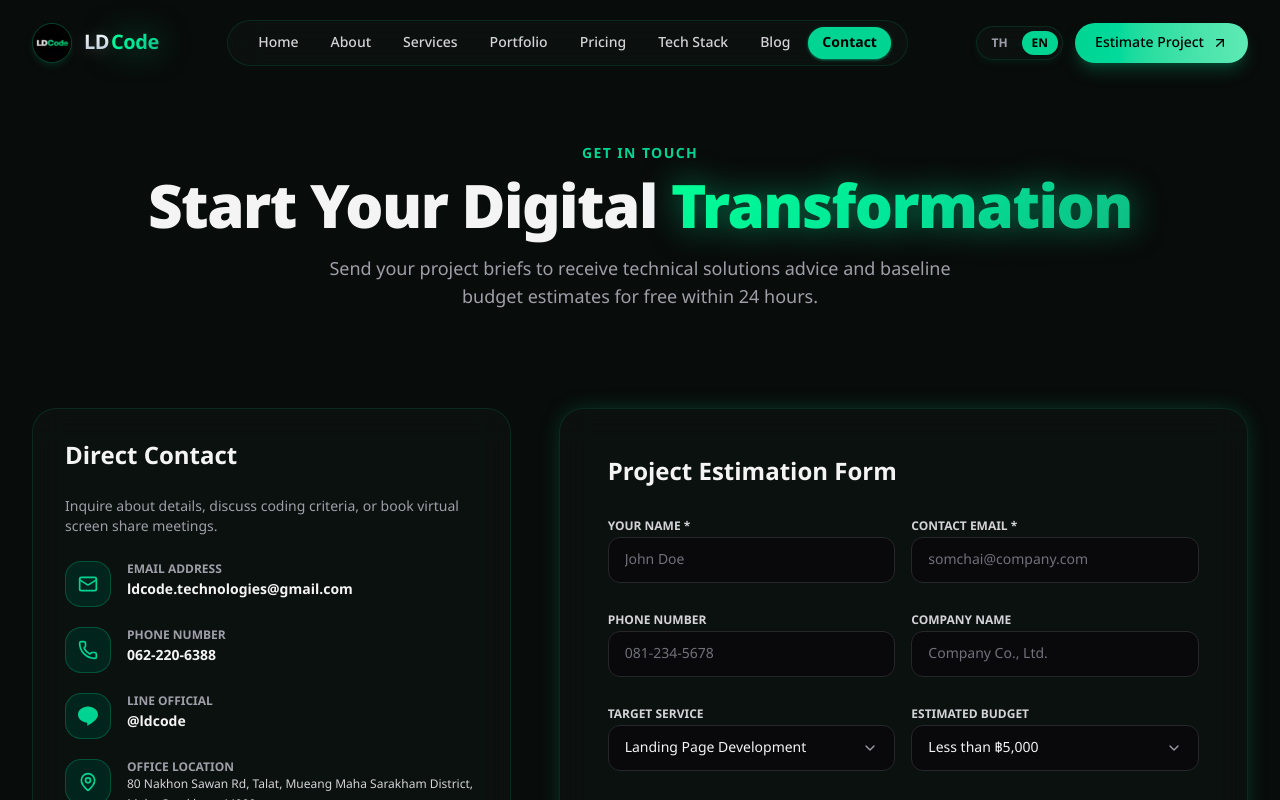
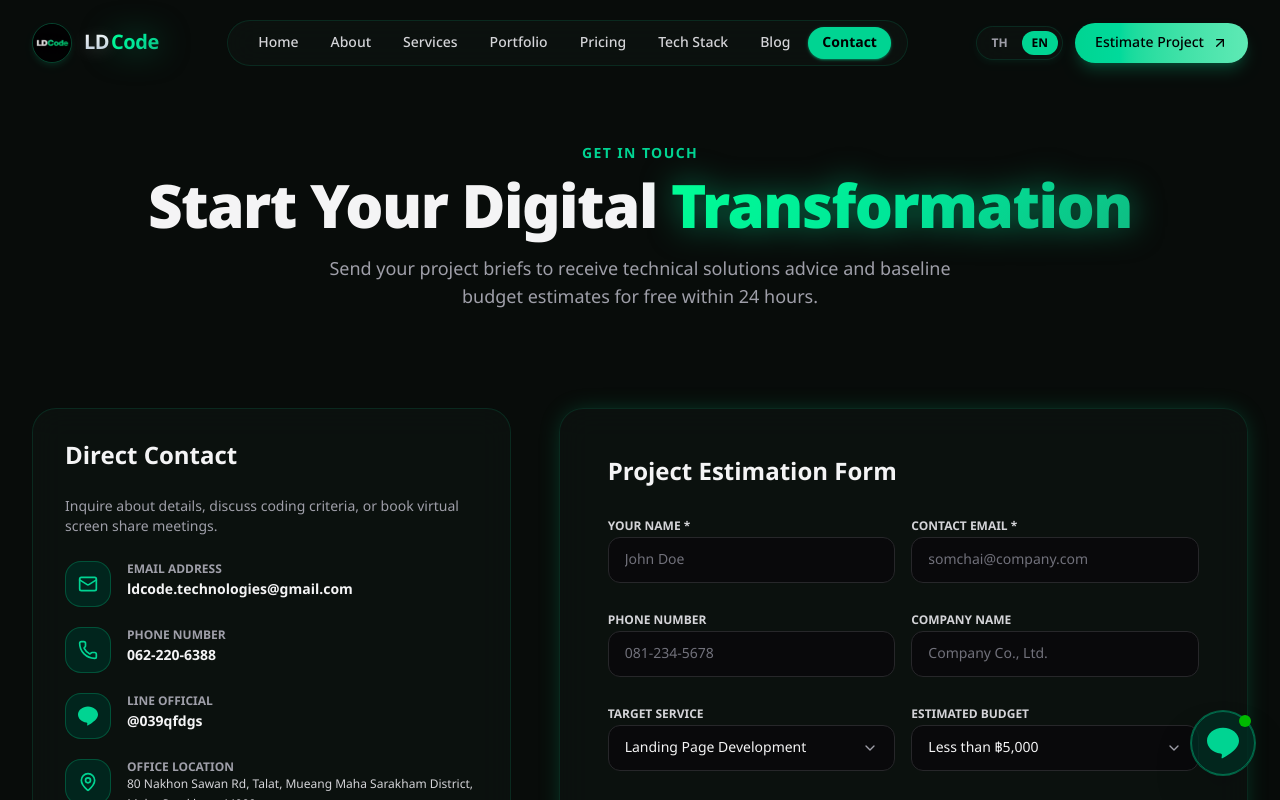
Before and after one commit to LazyDevCode-888/ldcode-website, a Next.js app: page /contact in a window 1280 px wide. Shown: the top 800 px of the page. Built offline with nearby package versions, Linux system fonts and the light colour scheme.

Commit message:
feat: implement FloatingContact component, structured JSON-LD SEO, and centralized company configuration

```diff
--- a/app/layout.tsx
+++ b/app/layout.tsx
@@ -4,6 +4,7 @@ import './globals.css'
 import Navbar from '@/components/layout/Navbar'
 import Footer from '@/components/layout/Footer'
 import SmoothScroll from '@/components/layout/SmoothScroll'
+import FloatingContact from '@/components/layout/FloatingContact'
 import JsonLd from '@/components/seo/JsonLd'
 import companyData from '@/data/company.json'
 import { LanguageProvider } from '@/lib/LanguageContext'
@@ -79,6 +80,7 @@ export default function RootLayout({
             <Navbar />
             <main className="flex-grow pt-20">{children}</main>
             <Footer />
+            <FloatingContact />
           </SmoothScroll>
         </LanguageProvider>
       </body>
--- /dev/null
+++ b/components/layout/FloatingContact.tsx
@@ -0,0 +1,74 @@
+'use client'
+
+import { useState, useEffect } from 'react'
+import companyData from '@/data/company.json'
+import { useLanguage } from '@/lib/LanguageContext'
+import { motion, AnimatePresence } from 'framer-motion'
+
+export default function FloatingContact() {
+  const { t } = useLanguage()
+  const [showTooltip, setShowTooltip] = useState(false)
+  const [mounted, setMounted] = useState(false)
+
+  useEffect(() => {
+    setMounted(true)
+  }, [])
+
+  if (!mounted) return null
+
+  const lineLink = `https://line.me/ti/p/~${companyData.contact.line.replace('@', '')}`
+
+  return (
+    <div className="fixed bottom-6 right-6 z-50 flex flex-col items-end gap-2 select-none">
+      {/* Tooltip speech bubble */}
+      <AnimatePresence>
+        {showTooltip && (
+          <motion.div
+            initial={{ opacity: 0, y: 10, scale: 0.9 }}
+            animate={{ opacity: 1, y: 0, scale: 1 }}
+            exit={{ opacity: 0, y: 10, scale: 0.9 }}
+            transition={{ duration: 0.2 }}
+            className="glass-card px-4 py-2 rounded-2xl border border-emerald-500/30 text-emerald-400 font-bold text-xs shadow-2xl backdrop-blur-md flex items-center gap-2 whitespace-nowrap mb-1"
+          >
+            <span className="w-2.5 h-2.5 rounded-full bg-[#00B900] animate-pulse" />
+            {t('คุยกับเราทาง LINE', 'Chat with us on LINE')}
+          </motion.div>
+        )}
+      </AnimatePresence>
+
+      {/* Floating Button */}
+      <motion.a
+        href={lineLink}
+        target="_blank"
+        rel="noopener noreferrer"
+        onMouseEnter={() => setShowTooltip(true)}
+        onMouseLeave={() => setShowTooltip(false)}
+        whileHover={{ y: -4, scale: 1.05 }}
+        whileTap={{ scale: 0.95 }}
+        initial={{ opacity: 0, scale: 0.7 }}
+        animate={{ opacity: 1, scale: 1 }}
+        transition={{ type: 'spring', stiffness: 260, damping: 20 }}
+        className="relative group p-3.5 sm:p-4 rounded-full bg-emerald-950/80 border border-emerald-500/40 hover:border-emerald-400 text-emerald-400 shadow-2xl hover:shadow-emerald-500/30 transition-shadow duration-300 flex items-center justify-center cursor-pointer overflow-visible"
+        aria-label="Contact on LINE"
+      >
+        {/* Animated outer pulsing ring */}
+        <span className="absolute inset-0 rounded-full border border-emerald-400/40 group-hover:scale-125 group-hover:opacity-0 transition-all duration-700 ease-out" />
+
+        {/* Pulsing indicator dot */}
+        <span className="absolute top-1 right-1 flex h-3 w-3">
+          <span className="animate-ping absolute inline-flex h-full w-full rounded-full bg-[#00B900] opacity-75" />
+          <span className="relative inline-flex rounded-full h-3 w-3 bg-[#00B900]" />
+        </span>
+
+        {/* LINE SVG Icon */}
+        <svg
+          className="w-7 h-7 sm:w-8 sm:h-8 fill-current text-emerald-400 group-hover:text-emerald-300 transition-colors"
+          viewBox="0 0 24 24"
+          xmlns="http://www.w3.org/2000/svg"
+        >
+          <path d="M24 10.304c0-5.369-5.383-9.738-12-9.738-6.616 0-12 4.369-12 9.738 0 4.814 4.269 8.846 10.036 9.608.391.084.922.258 1.057.592.121.303.079.778.039 1.085l-.171 1.027c-.053.303-.242 1.186 1.039.647 1.281-.54 6.911-4.069 9.428-6.967 1.748-1.921 2.572-3.87 2.572-6.002z" />
+        </svg>
+      </motion.a>
+    </div>
+  )
+}
--- a/components/seo/JsonLd.tsx
+++ b/components/seo/JsonLd.tsx
@@ -1,7 +1,8 @@
 import companyData from '@/data/company.json'
 
 export default function JsonLd() {
-  const jsonLdData = {
+  const jsonLdData = [
+    {
       '@context': 'https://schema.org',
       '@type': 'Organization',
       name: companyData.name,
@@ -27,7 +28,24 @@ export default function JsonLd() {
         companyData.socials.facebook,
         companyData.socials.youtube,
       ],
+    },
+    {
+      '@context': 'https://schema.org',
+      '@type': 'ProfessionalService',
+      name: companyData.name,
+      image: 'https://ldcode.dev/image/LDCode_Logo.png',
+      priceRange: '฿฿',
+      telephone: companyData.contact.phone,
+      url: 'https://ldcode.dev',
+      address: {
+        '@type': 'PostalAddress',
+        streetAddress: '88/19 Tower B, Sukhumvit Road',
+        addressLocality: 'Bangkok',
+        postalCode: '10110',
+        addressCountry: 'TH',
+      },
     }
+  ]
 
   return (
     <script
--- a/data/company.json
+++ b/data/company.json
@@ -42,7 +42,7 @@
   "contact": {
     "email": "ldcode.technologies@gmail.com",
     "phone": "062-220-6388",
-    "line": "@ldcode",
+    "line": "@039qfdgs",
     "address": {
       "th": "80 ถนนนครสวรรค์ ตำบลตลาด อำเภอเมือง จังหวัดมหาสารคาม 44000",
       "en": "80 Nakhon Sawan Rd, Talat, Mueang Maha Sarakham District, Maha Sarakham 44000"
@@ -53,9 +53,9 @@
     }
   },
   "socials": {
-    "tiktok": "https://tiktok.com",
-    "instagram": "https://instagram.com",
-    "facebook": "https://facebook.com",
+    "tiktok": "https://www.tiktok.com/@lazy_devcode",
+    "instagram": "https://www.instagram.com/laze_devcode/",
+    "facebook": "https://www.facebook.com/profile.php?id=61576351990006&mibextid=wwXIfr",
     "youtube": "https://youtube.com"
   }
 }
```
Also changed, not shown: vercel.json (added). Lines whose indentation alone changed are shown as unchanged.
